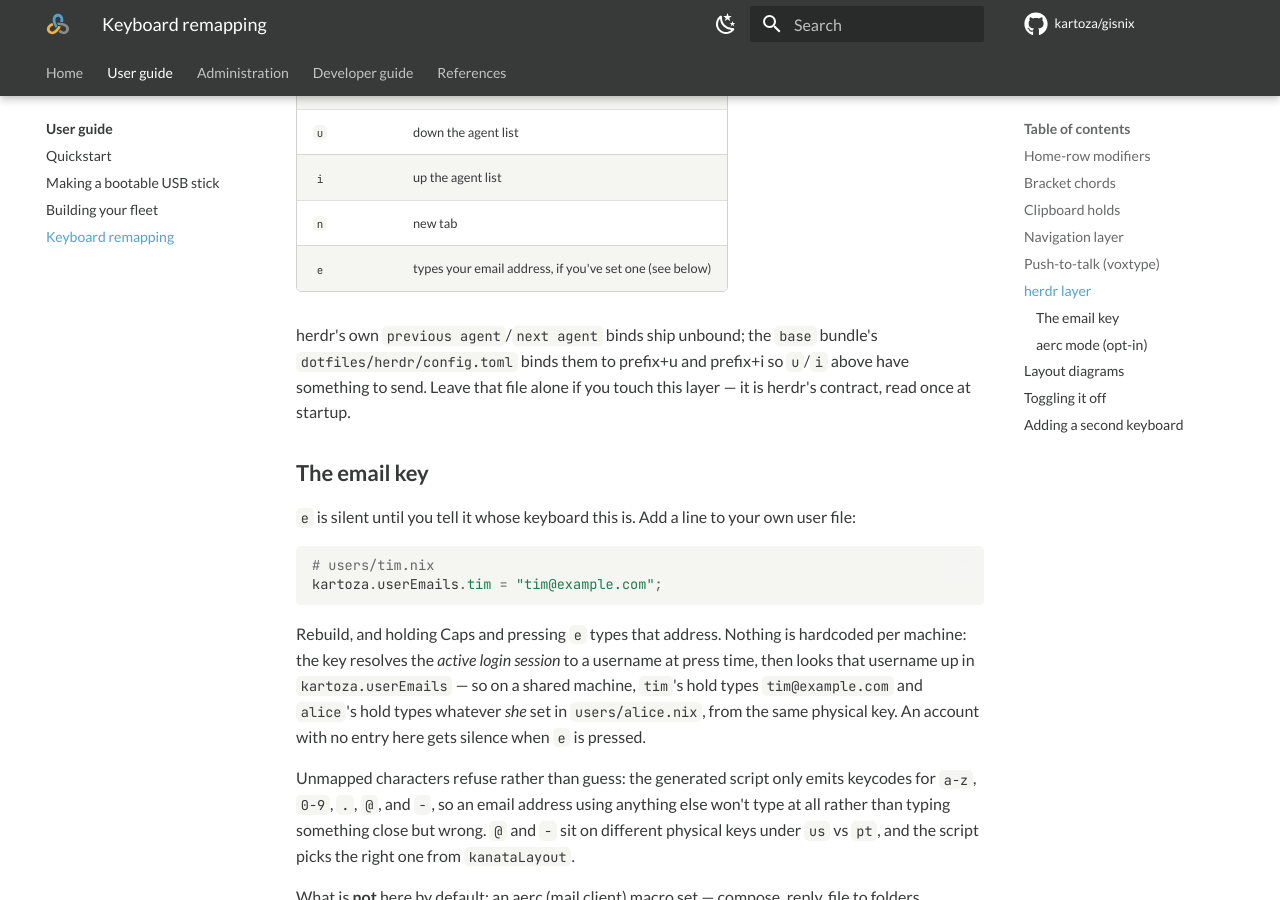
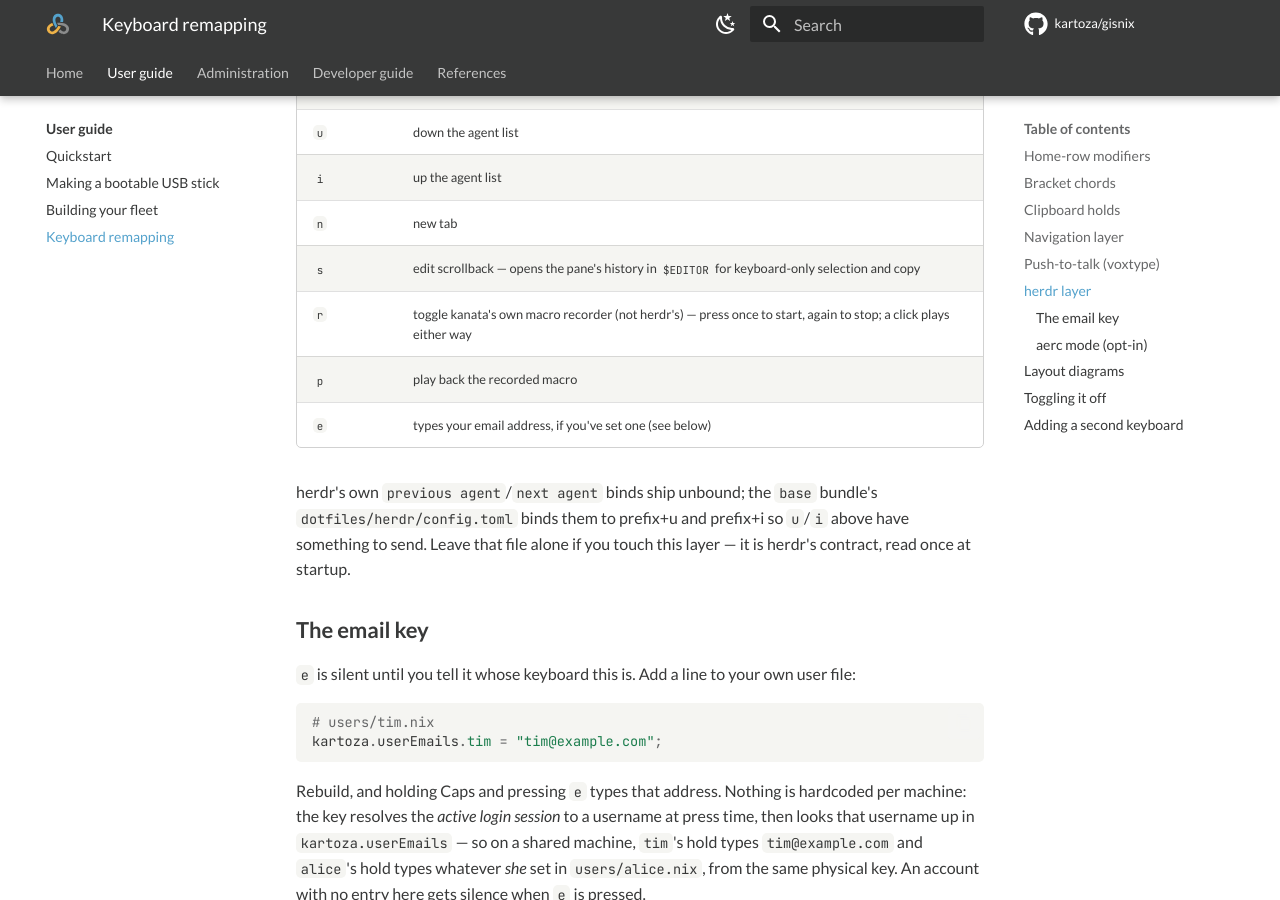
Before and after one commit to kartoza/gisnix, an MkDocs documentation site: the page built from docs/user/keyboard.md, in a window 1280 px wide and 900 px high, scrolled down 4799 px. Built offline with MkDocs 1.6.1 and Material for MkDocs 9.7.7, drawn with Linux system fonts in a browser that asks for light colours; comment, search, counter and statistics services are not loaded.

Commit message:
feat(herdr): edit-scrollback, macro record/play bindings
New herdr-layer keys (hold Caps Lock, then):
- s: herdr's own edit_scrollback (prefix+e in herdr's config) — opens
  the pane's history in \$EDITOR for keyboard-only selection and copy.
  Not e (already the email macro), and herdr's own default binding is
  untouched — dotfiles/herdr/config.toml doesn't override it.
- r: toggles kanata's OWN dynamic-macro recorder (slot 0) — not
  herdr's. Same action fires start and stop (kanata's own toggle
  semantics: pressing dynamic-macro-record with the same id again ends
  and saves the recording), so one key does both. A click plays either
  way — genuinely distinct start/stop sounds would need doubling every
  layer into a recording-state dimension on top of the existing
  herdr<->aerc mode dimension, not worth it for this.
- p: plays back the recorded macro (dynamic-macro-play 0).

```diff
--- a/docs/user/keyboard.md
+++ b/docs/user/keyboard.md
@@ -179,6 +179,9 @@ toggles Caps Lock as normal.
 | `u` | down the agent list |
 | `i` | up the agent list |
 | `n` | new tab |
+| `s` | edit scrollback — opens the pane's history in `$EDITOR` for keyboard-only selection and copy |
+| `r` | toggle kanata's own macro recorder (not herdr's) — press once to start, again to stop; a click plays either way |
+| `p` | play back the recorded macro |
 | `e` | types your email address, if you've set one (see below) |
 
 herdr's own `previous agent`/`next agent` binds ship unbound; the `base`
```
Also changed, not shown: 2 other files.
